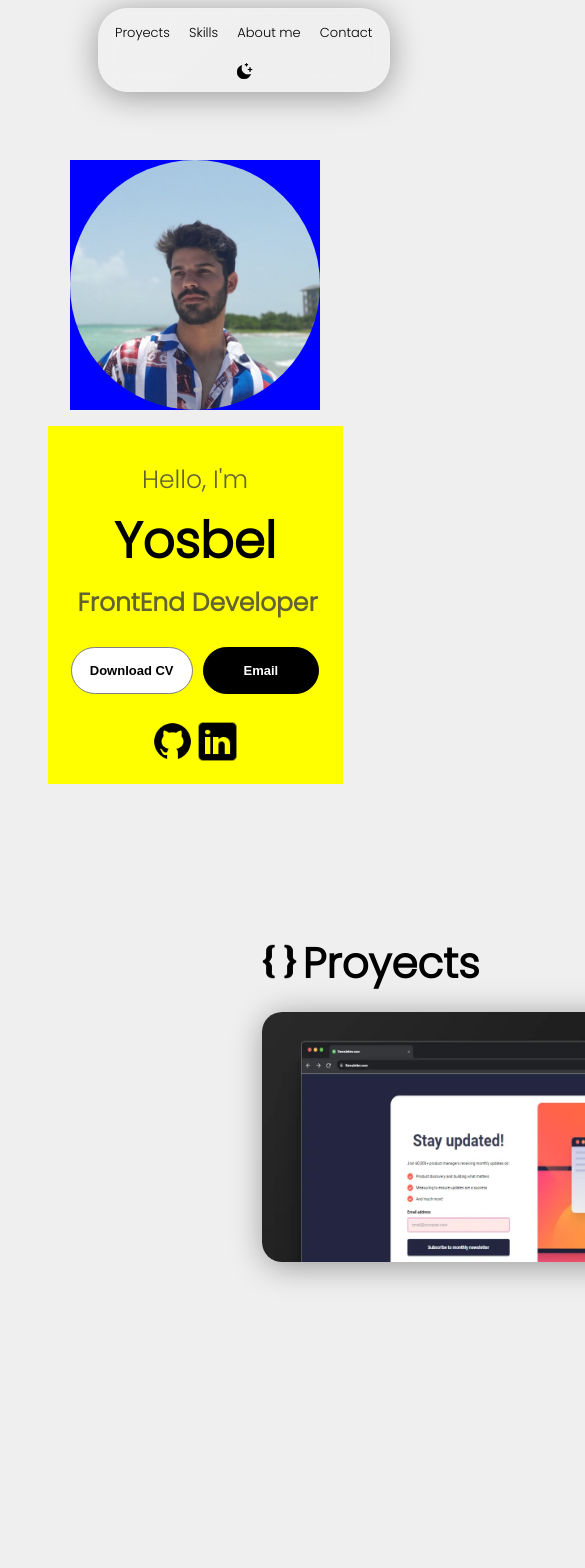
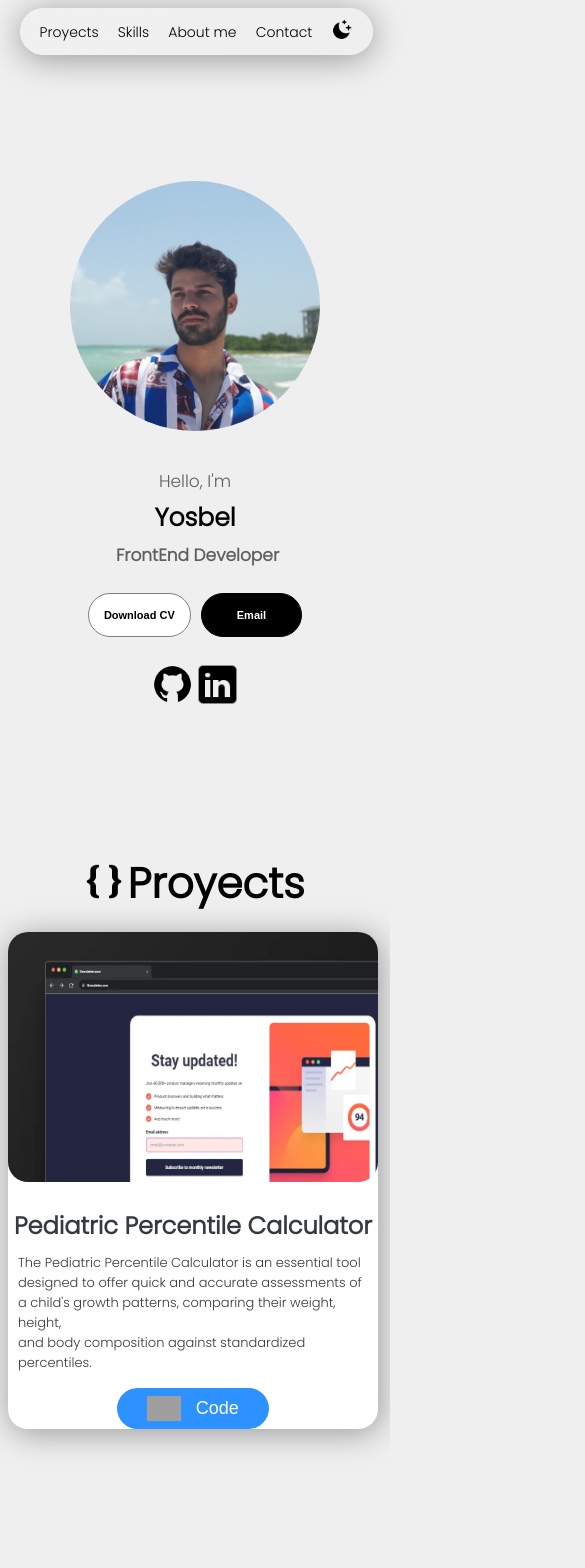
Before and after one commit to yosbelm/Portfolio, a React (Vite) app: page / in a window 390 px wide. Shown: the top 1568 px of the page, 585 px wide, since content can reach past the window. Built offline with nearby package versions, Linux system fonts and the light colour scheme; grey boxes are pictures that could not be loaded.

Commit message:
phone view

```diff
--- a/src/AboutMe/AboutMeStyles.module.css
+++ b/src/AboutMe/AboutMeStyles.module.css
@@ -72,3 +72,44 @@
 .textAboutMeOne{
     margin-top: 15px;
 }
+
+/* /////////////////////////////////////////////////// */
+
+@media (width <= 600px){
+    .aboutSection{
+        margin: 0;
+        padding: 0;
+        height: 100dvh;
+        margin-bottom: 150px;
+    }
+    .bannerAbout{
+        display: flex;
+        justify-content: center;
+    }
+    .aboutGeneral{
+        display: flex;
+        flex-wrap: wrap;
+        align-items: center;
+        gap: 1rem;
+        width: 100%;
+    }
+    .profilePictureAboutMe{
+        display: flex;
+        justify-content: center;
+    }
+    .aboutMeCards{
+        display: flex;
+        justify-content: space-between;
+    }
+    .cardAboutMeLeft, .cardAboutMeRight{
+        padding: 15px 45px;
+        margin: 0;
+    }
+    .textAboutMe p{
+        padding: 0;
+        padding-top: 15px;
+        margin-left: 10px;
+        margin-right: 10px;
+        font-size: 15px;
+    }
+}
--- a/src/Contact/ContactStyles.module.css
+++ b/src/Contact/ContactStyles.module.css
@@ -112,3 +112,18 @@
     transform: scale(1.05);
     transform: translateY(2px);
 }
+
+/* ///////////////////////////////////////////////// */
+
+@media (width <= 600px){
+    .contactSection{
+        margin: 0;
+        padding: 0;
+        width: 100%;
+        height: 100dvh;
+        margin-top: 50px;
+    }.bannerContact{
+        display: flex;
+        justify-content: center;
+    }
+}
--- a/src/Footer/FooterStyles.module.css
+++ b/src/Footer/FooterStyles.module.css
@@ -5,3 +5,16 @@
     color: #6b7280;
     font-size: 17px;
 }
+
+/* ///////////////////////////////// */
+
+@media (width <= 600px){
+    .container{
+        margin: 0;
+        padding: 0;
+        display: flex;
+        flex-wrap: wrap;
+        width: 100%;
+        justify-content: center;
+    }
+}
--- a/src/Header/Header.jsx
+++ b/src/Header/Header.jsx
@@ -3,7 +3,7 @@ import styles from './HeaderStyles.module.css'
 
 export const Header = () => {
     return (
-
+        <div className={styles.headernav}>
             <div id= "#nav" className={styles.nav}>
                 <div><a href="#proyects" className={styles.atrib}>Proyects</a></div>
                 <div ><a href="#skills" className={styles.atrib}>Skills</a></div>
@@ -11,7 +11,7 @@ export const Header = () => {
                 <div><a href="#contact" className={styles.atrib}>Contact</a></div>
                 <img src={Moon} alt="Moon switch" className={styles.atribMoon}/>
             </div>
-
+        </div>
 
     )
 }
--- a/src/Header/HeaderStyles.module.css
+++ b/src/Header/HeaderStyles.module.css
@@ -38,18 +38,21 @@
 .atribMoon:hover{
     transform: scale(1.2);
 }
-@media (width <= 1100px){
+
+/* /////////////////////////////////////// */
+
+@media (width <= 700px){
     .nav{
         display: flex;
-        justify-content: space-around;
+        justify-content: space-evenly;
         flex-wrap: wrap;
+        width: 90%;
+        left: 5%;
 
-        padding-left: 15px;
-        padding-right: 15px;
         padding-top: 10px;
         padding-bottom: 10px;
-        gap: 2rem;
-        width: fit-content;
+        gap: 0;
+
     }
     .atrib{
         font-size: 14px;
@@ -60,22 +63,3 @@
         margin-top: 1px;
     }
 }
-@media (width <= 600px){
-    .nav{
-        display: flex;
-        justify-content: space-around;
-        flex-wrap: wrap;
-        gap: 1rem;
-        width: fit-content;
-        padding-left: 15px;
-        padding-right: 15px;
-    }
-    .atrib{
-        font-size: 13px;
-    }
-    .atribMoon{
-        width: 18px;
-        height: 18px;
-        margin-top: 3px;
-    }
-}
--- a/src/Hero/HeroStyles.module.css
+++ b/src/Hero/HeroStyles.module.css
@@ -99,8 +99,9 @@ h1{
 .github, .linkedin{
     height: 45px;
 }
+/* /////////////////////////////////////////////////////// */
 
-@media (width <= 800px){
+@media screen and (width <= 700px){
     .container{
         /* background-color: green; */
         height: 100vh;
@@ -108,14 +109,15 @@ h1{
         display: flex;
         align-content: center;
         gap: 1rem;
-
+        margin: 0;
+        padding: 0;
     }
 
     .profilePicDiv{
         display: block;
-        background-color: blue;
+        /* background-color: blue; */
         height: 250px;
-        margin-top: 0;
+        margin-top: 5dvh;
     }
     .profilePhoto{
         margin-top: 0;
@@ -123,15 +125,40 @@ h1{
         width: 250px;
     }
     .textoRigth{
-        background-color: yellow;
+        /* background-color: yellow; */
         margin-top: 0px;
-        padding: 20px;
+        padding: 15px;
     }
     .heroText{
-        padding-top: 10px;
+        padding-top: 1px;
         margin-top: 0;
     }
+    .hello{
+        /* margin: 0px; */
+        font-size: 17px;
+    }
+    .Yosbel{
+        font-size: 25px;
+    }
     .frontend{
+        font-size: 17px;
         width: 250px;
     }
+    .botonCv{
+        font-size: 11px;
+        padding-top: 15px;
+        padding-bottom: 15px;
+        padding-left: 15px;
+        padding-right: 15px;
+        font-weight: 800;
+    }
+    .botonContact{
+        font-size: 11px;
+        padding-top: 12px;
+        padding-bottom: 12px;
+        padding-left: 35px;
+        padding-right: 35px;
+        font-weight: 800;
+        margin-left: 10px;
+    }
 }
--- a/src/Proyects/ProyectsStyles.module.css
+++ b/src/Proyects/ProyectsStyles.module.css
@@ -134,3 +134,78 @@
     font-size: 18px;
     margin: 0;
 }
+/* ///////////////////////////////////////// */
+
+@media(width <= 700px){
+    .proyectsSection{
+        margin: 0;
+        padding: 0;
+        height: 100vh;
+        margin-bottom: 20px;
+    }
+    .proyectCalculator{
+        height: 460px;
+        width: 370px;
+        display: flex;
+        flex-wrap: wrap;
+        /* align-content: center; */
+        margin-left: 0;
+        padding-left: 0;
+        gap: 1rem;
+
+    }
+    .containerProyectImg .proyectImageText{
+        position: absolute;
+        top: -1px;
+        left: -1px;
+        width: 60%;
+        background: linear-gradient(135deg, rgba(255,255,255,0.1), rgba(255,255,255,0));
+        backdrop-filter: blur(10px);
+        -webkit-backdrop-filter: blur(10px);
+        border-radius: 20px;
+        box-shadow: 0 8px 32px 0 rgba(0,0,0,0.37);
+        opacity: 0;
+        padding: 79px;
+        padding-bottom: 105px;
+        transition: 0.1s;
+    }
+    .bannerProyects{
+        display: flex;
+        justify-content: center;
+    }
+    .proyectDescription{
+        display: flex;
+        justify-content: center;
+        font-size: 24px;
+        margin-top: 16px;
+        color: #343A40;
+        margin-bottom: 0;
+        margin-top: 3px;
+        padding-top: 0px;
+    }
+    .buttonGithubCode{
+        display: flex;
+        justify-content: center;
+        font-size: 13px;
+        margin-right: 0px;
+        margin-top: 0px;
+        padding-top: 8px;
+        padding-bottom: 8px;
+        padding-left: 30px;
+        padding-right: 30px;
+    }
+    .proyectShortInfo{
+        display: flex;
+        justify-content: center;
+        font-size: 13px;
+        padding-left: 10px;
+        padding-right: 10px;
+        padding-top: 10px;
+        padding-bottom: 15px;
+    }
+    .proyectImage{
+        width: 370px;
+        height: 250px;
+        border-radius: 20px;
+    }
+}
--- a/src/Skills/SkillsStyles.module.css
+++ b/src/Skills/SkillsStyles.module.css
@@ -53,3 +53,34 @@
     justify-content: space-evenly;
     gap: 1rem;
 }
+
+/* ///////////////////////////////// */
+@media (width <= 600px){
+    .skillsSection{
+        margin: 0;
+        padding: 0;
+        height: 100dvh;
+    }
+    .bannerSkills{
+        display: flex;
+        justify-content: center;
+    }
+    .logosProg{
+        display: flex;
+        flex-wrap: wrap;
+        align-items: center;
+        width: 100%;
+    }
+    .logosProg img{
+        width: 75px;
+        height: 75px;
+    }
+    .frontendLogo, .backendLogo, .techLogo{
+        width: 100%;
+        display: flex;
+        justify-content: center;
+    }
+    .frontendLogo{
+        padding-left: 5px;
+    }
+}
--- a/src/index.css
+++ b/src/index.css
@@ -6,6 +6,3 @@ body{
     background-color: rgba(170, 170, 170, 0.185);
     font-family: "Poppins", "Figtree";
 }
-
-
-/* Media queries */
```
Also changed, not shown: src/AboutMe/AboutMe.jsx (line endings or trailing spaces), src/Contact/Contact.jsx (line endings or trailing spaces), src/Proyects/Proyects.jsx (line endings or trailing spaces). Lines whose indentation alone changed are shown as unchanged.
